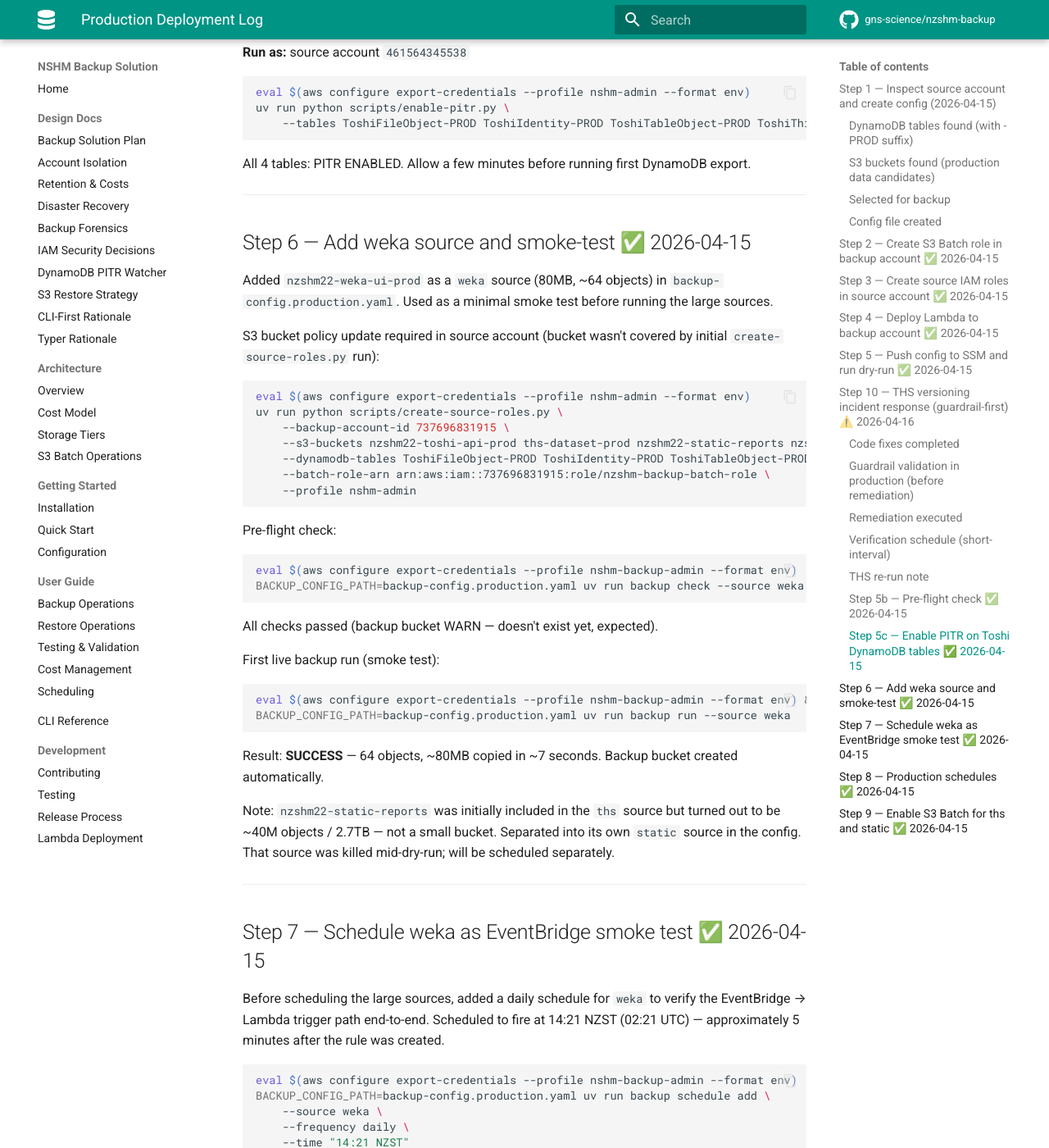
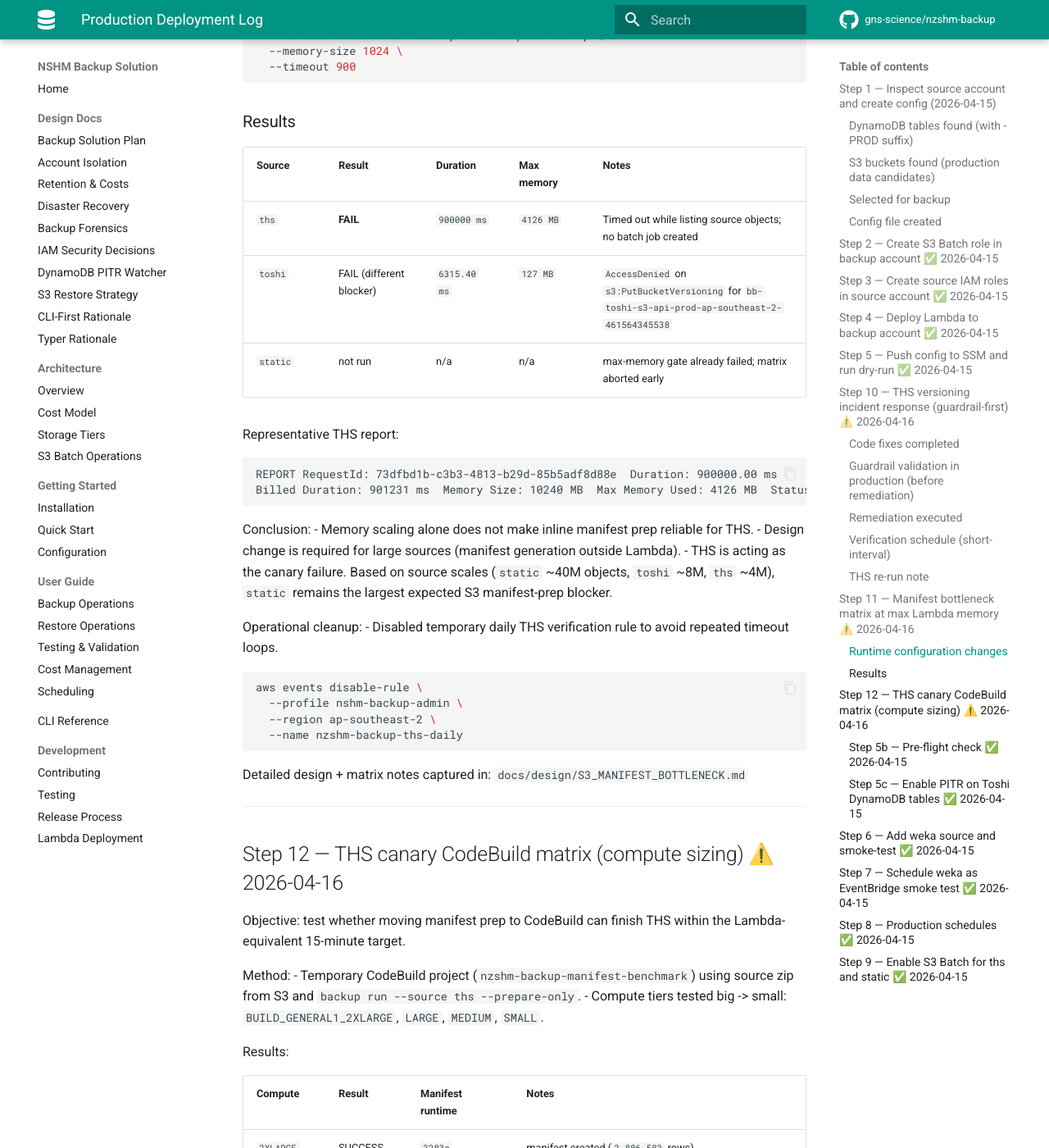
Before and after one commit to GNS-Science/aws-snapshot, an MkDocs documentation site: the page built from docs/PROD-DEPLOY-LOG.md, in a window 1280 px wide and 1400 px high, scrolled down 6719 px. Shown: the whole window at 82% size. Built offline with MkDocs 1.6.1 and Material for MkDocs 9.7.7, drawn with Linux system fonts in a browser that asks for light colours; comment, search, counter and statistics services are not loaded; the version menu is left out; some of the changed text lies outside the part shown.

Commit message:
feat: add prepare-only batch mode and document manifest bottlenecks

````diff
--- a/docs/PROD-DEPLOY-LOG.md
+++ b/docs/PROD-DEPLOY-LOG.md
@@ -270,6 +270,108 @@ Started `backup run --source ths` manually, but cancelled interactive execution
 listing/manifest generation for this source is too large for a live interactive run.
 Full completion verification is deferred to scheduled run + log/S3 Batch status review.
 
+---
+
+## Step 11 — Manifest bottleneck matrix at max Lambda memory ⚠️ 2026-04-16
+
+Objective: verify whether increasing Lambda resources alone can make inline
+manifest preparation reliable for large batch sources.
+
+Agreed protocol:
+- Set backup Lambda to max memory (`10240 MB`, timeout unchanged at `900s`)
+- Scan `ths`, `toshi`, `static`
+- Capture pass/fail + duration + max memory + whether batch job submission occurs
+- Abort early if max-memory gate fails
+
+### Runtime configuration changes
+
+```bash
+aws lambda update-function-configuration \
+  --profile nshm-backup-admin \
+  --region ap-southeast-2 \
+  --function-name nzshm-backup-service-prod-backup \
+  --memory-size 10240 \
+  --timeout 900
+```
+
+After experiment, restored baseline:
+
+```bash
+aws lambda update-function-configuration \
+  --profile nshm-backup-admin \
+  --region ap-southeast-2 \
+  --function-name nzshm-backup-service-prod-backup \
+  --memory-size 1024 \
+  --timeout 900
+```
+
+### Results
+
+| Source | Result | Duration | Max memory | Notes |
+|--------|--------|----------|------------|-------|
+| `ths` | **FAIL** | `900000 ms` | `4126 MB` | Timed out while listing source objects; no batch job created |
+| `toshi` | FAIL (different blocker) | `6315.40 ms` | `127 MB` | `AccessDenied` on `s3:PutBucketVersioning` for `bb-toshi-s3-api-prod-ap-southeast-2-461564345538` |
+| `static` | not run | n/a | n/a | max-memory gate already failed; matrix aborted early |
+
+Representative THS report:
+
+```text
+REPORT RequestId: 73dfbd1b-c3b3-4813-b29d-85b5adf8d88e  Duration: 900000.00 ms
+Billed Duration: 901231 ms  Memory Size: 10240 MB  Max Memory Used: 4126 MB  Status: timeout
+```
+
+Conclusion:
+- Memory scaling alone does not make inline manifest prep reliable for THS.
+- Design change is required for large sources (manifest generation outside Lambda).
+- THS is acting as the canary failure. Based on source scales (`static` ~40M objects,
+  `toshi` ~8M, `ths` ~4M), `static` remains the largest expected S3 manifest-prep blocker.
+
+Operational cleanup:
+- Disabled temporary daily THS verification rule to avoid repeated timeout loops.
+
+```bash
+aws events disable-rule \
+  --profile nshm-backup-admin \
+  --region ap-southeast-2 \
+  --name nzshm-backup-ths-daily
+```
+
+Detailed design + matrix notes captured in:
+`docs/design/S3_MANIFEST_BOTTLENECK.md`
+
+---
+
+## Step 12 — THS canary CodeBuild matrix (compute sizing) ⚠️ 2026-04-16
+
+Objective: test whether moving manifest prep to CodeBuild can finish THS within
+the Lambda-equivalent 15-minute target.
+
+Method:
+- Temporary CodeBuild project (`nzshm-backup-manifest-benchmark`) using source zip
+  from S3 and `backup run --source ths --prepare-only`.
+- Compute tiers tested big -> small:
+  `BUILD_GENERAL1_2XLARGE`, `LARGE`, `MEDIUM`, `SMALL`.
+
+Results:
+
+| Compute | Result | Manifest runtime | Notes |
+|---------|--------|------------------|-------|
+| `2XLARGE` | SUCCESS | `3283s` (~54m43s) | manifest created (`3,886,583` rows) |
+| `LARGE` | SUCCESS | `3585s` (~59m45s) | manifest created (`3,886,583` rows) |
+| `MEDIUM` | SUCCESS | `3086s` (~51m26s) | manifest created (`3,886,583` rows) |
+| `SMALL` | FAILED | n/a (killed) | process exited `137` (~21m40s), likely OOM while listing source objects |
+
+Conclusion:
+- THS manifest prep in CodeBuild is reliable enough to complete on medium+ sizes,
+  but **not** within 15 minutes.
+- Best observed runtime is still ~51 minutes, so this does not meet the
+  15-minute target even off Lambda.
+
+Implication:
+- Compute scaling alone does not solve the runtime target. We need a design change
+  (precomputed manifests / inventory-driven / workflow split) if 15-minute windows
+  are a hard requirement.
+
 Config pushed to SSM parameter: `/nzshm-backup/prod/config`
 
 Dry runs (still running at time of writing — large buckets):
````
Also changed, not shown: docs/design/S3_MANIFEST_BOTTLENECK.md (added, +149 -0 lines), docs/design/backup-solution-plan.md (+23 -0 lines), docs/how_it_works.md (+12 -0 lines), docs/index.md (+1 -0 lines), 9 other files.
